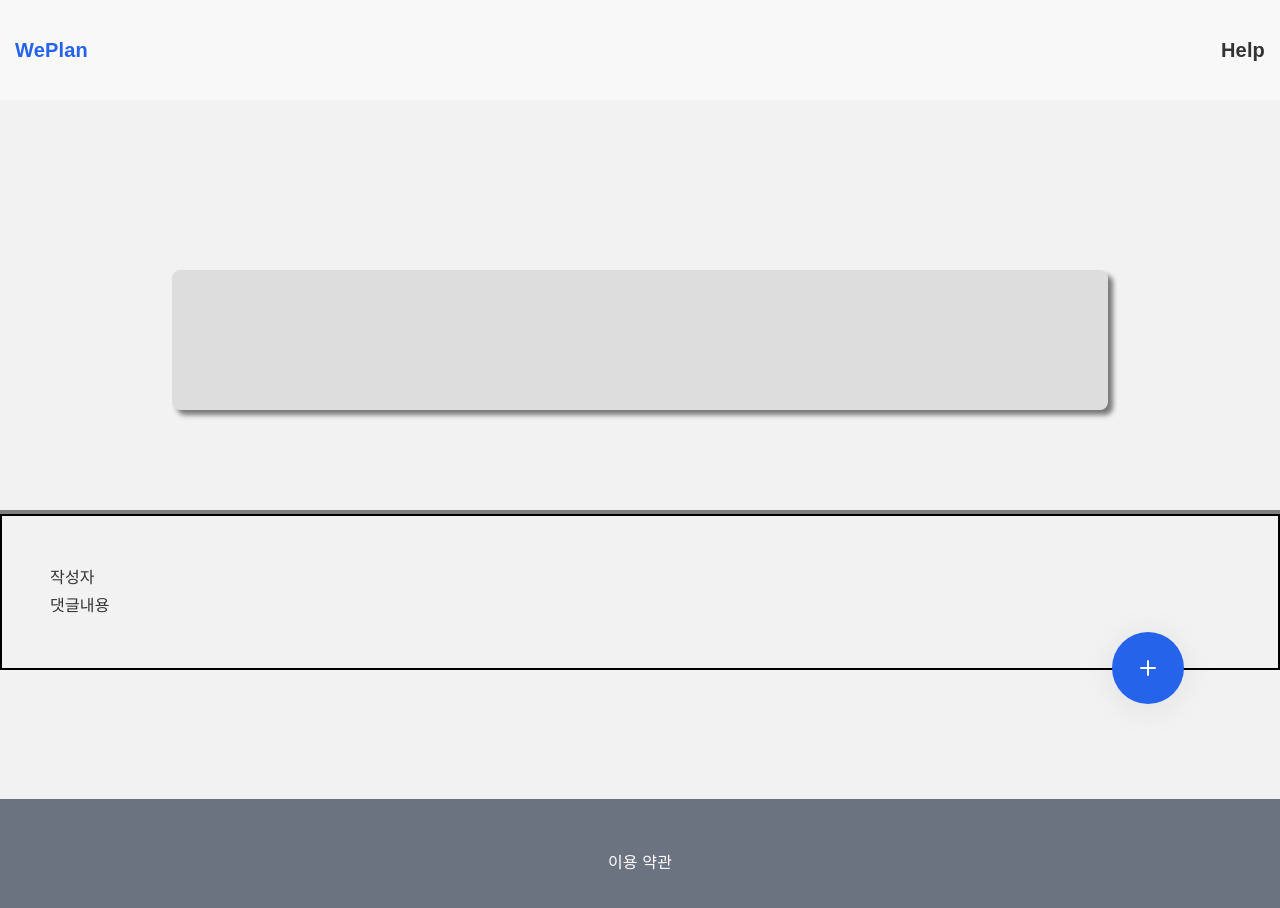
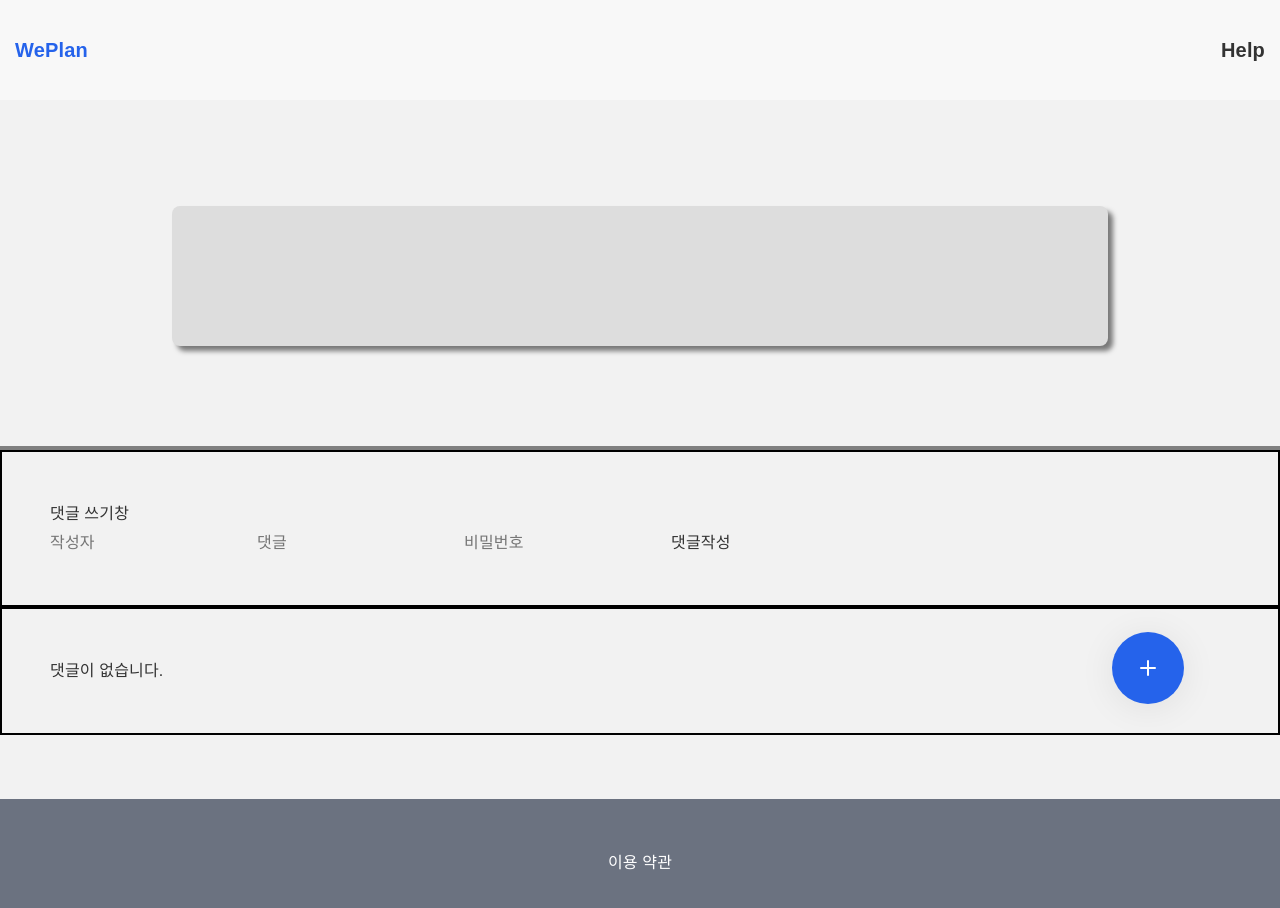
Before and after one commit to yunjunhojj/kanban-front, a React (Create React App) app: page /detail in a window 1280 px wide. Shown: the top 908 px of the page. Built offline with nearby package versions, Linux system fonts and the light colour scheme; data requests are answered from the project's data file.

Commit message:
!HOTFIX, 댓글 2개 렌더링 되는 현상 해결 #1

```diff
--- a/src/components/CommentRead.jsx
+++ b/src/components/CommentRead.jsx
@@ -42,15 +42,9 @@ function CommentRead() {
           <button onClick={() => handleDeleteComment(comment.id)}>삭제</button>
         </div>
       ));
-
     return (
       <CommentReadStyled>
-        <div>
-          <p>작성자</p>
-          <p>댓글내용</p>
-        </div>
-
-        <div>{comments ? renderedComments : "댓글이 없습니다."}</div>
+        <div>{comments.length ? renderedComments : "댓글이 없습니다."}</div>
       </CommentReadStyled>
     );
   }
--- a/src/components/index.js
+++ b/src/components/index.js
@@ -1,3 +1,21 @@
 import BoardColumn from "./BoardColumn";
+import CommentRead from "./CommentRead";
+import CommentCreate from "./CommentCreate";
+import CustomHeader from "./CustomHeader";
+import CustomFooter from "./CustomFooter";
+import CustomFAB from "./CustomFAB";
+import CustomBtn from "./CustomBtn";
+import CreateBoardModal from "./CreateBoardModal";
+import BoardItem from "./BoardItem";
 
-export { BoardColumn };
+export {
+  BoardItem,
+  CreateBoardModal,
+  CustomBtn,
+  CustomFAB,
+  BoardColumn,
+  CustomHeader,
+  CustomFooter,
+  CommentRead,
+  CommentCreate,
+};
--- a/src/pages/Detail.jsx
+++ b/src/pages/Detail.jsx
@@ -4,8 +4,7 @@ import { useNavigate, useParams } from "react-router-dom";
 import { getBoardThunk } from "../redux/modules/boardSlice";
 import { getCommentThunk } from "../redux/modules/commentSlice";
 import styled from "styled-components";
-import CommentRead from "../components/CommentRead";
-import CommentCreate from "../components/CommentRead";
+import { CommentRead, CommentCreate } from "../components";
 
 // , { StyledComponent } from "styled-components";
 const Detail = () => {
@@ -44,7 +43,8 @@ const Detail = () => {
           <div className="board-content">{board?.content}</div>
         </div>
         <hr className="line"></hr>
-        <CommentCreate></CommentCreate>
+        <CommentCreate />
+        <CommentRead />
       </StyledDiv>
     </>
   );
```
